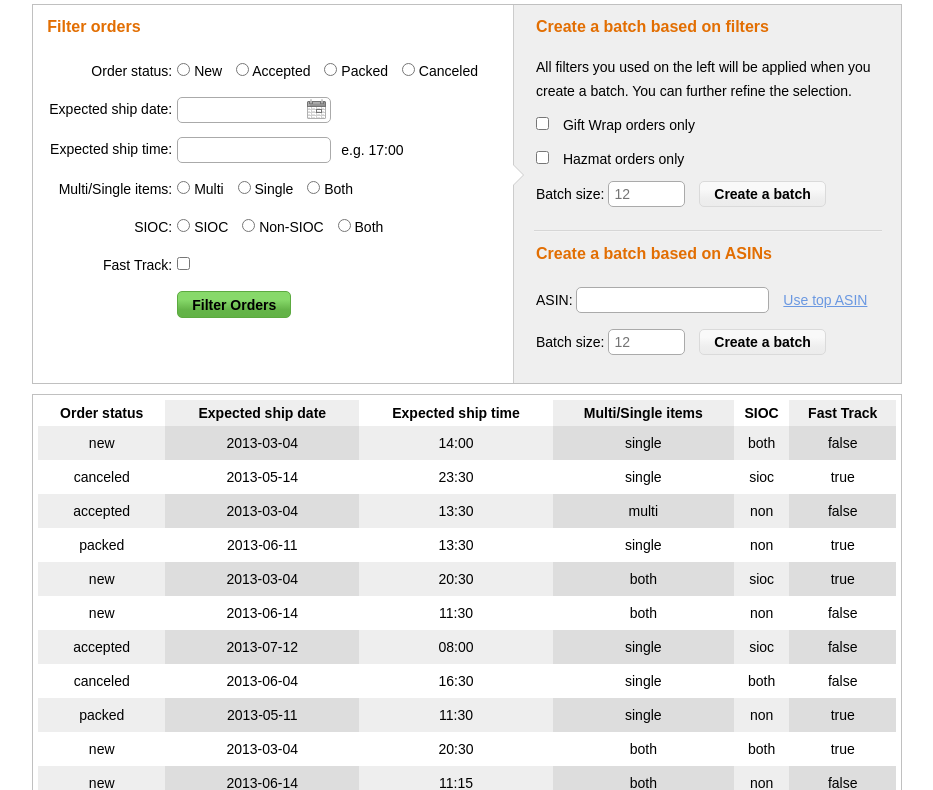
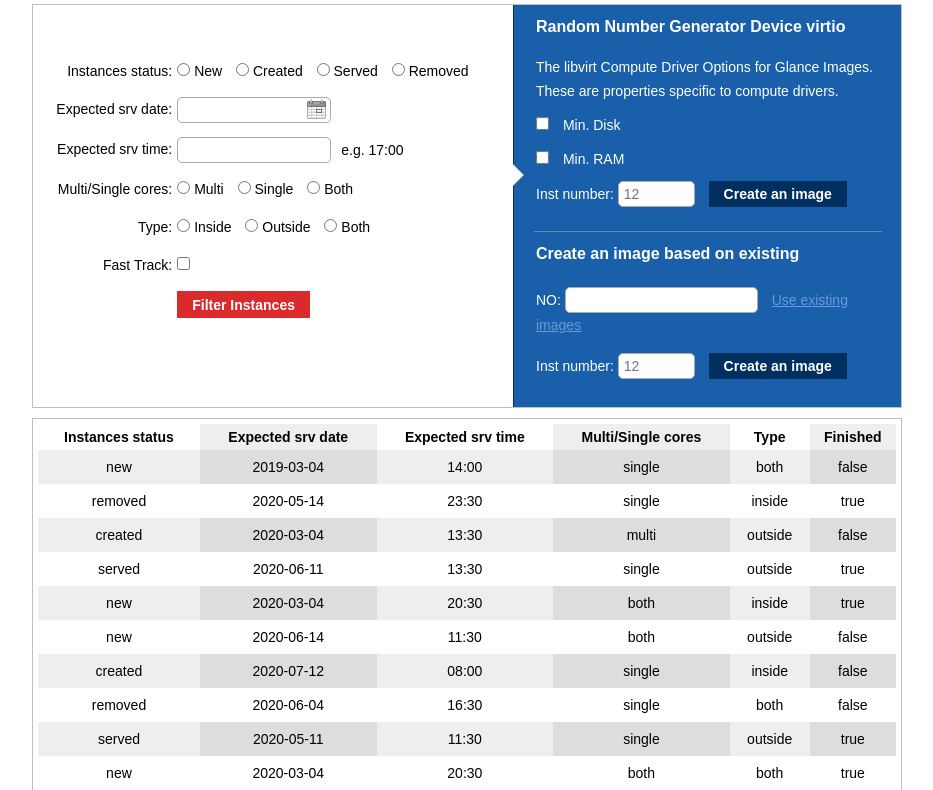
Before and after one commit to deanyan/angularjs-app, a website: page app/pretest.html in a window 1280 px wide. Shown: the part 59-849 px from the top of the page, without its empty margins (173-1106 px from the left). Drawn offline with nearby package versions, Linux system fonts and the light colour scheme.

Commit message:
Restylize

```diff
--- a/app/css/app.css
+++ b/app/css/app.css
@@ -588,7 +588,7 @@ fieldset {
 /* line 19, ../sass/app.sass */
 fieldset legend {
   padding-top: 10px;
-  color: #e26e02;
+  color: #fff;
   font-weight: bold;
   font-size: 16px;
 }
@@ -660,27 +660,19 @@ fieldset legend {
   padding: 0.3em 1em;
   display: inline-block;
   cursor: pointer;
-  -webkit-border-radius: 5px;
-  -moz-border-radius: 5px;
-  -ms-border-radius: 5px;
-  -o-border-radius: 5px;
-  border-radius: 5px;
   *zoom: 1;
-  background-image: -webkit-gradient(linear, 50% 0%, 50% 100%, color-stop(30%, #87d96a), color-stop(70%, #65b549), color-stop(100%, #62b246));
-  background-image: -webkit-linear-gradient(#87d96a 30%, #65b549 70%, #62b246);
-  background-image: -moz-linear-gradient(#87d96a 30%, #65b549 70%, #62b246);
-  background-image: -o-linear-gradient(#87d96a 30%, #65b549 70%, #62b246);
-  background-image: linear-gradient(#87d96a 30%, #65b549 70%, #62b246);
-  border: 1px solid #5caa40;
-  color: black;
+  background: #da2a2c;
+  border: 1px solid #da2a2c;
+  color: #fff;
   font-weight: bold;
 }
 /* line 74, ../sass/app.sass */
 .manage-orders .create-batch {
   float: right;
   width: 387px;
-  border-left: 1px solid #ccc;
-  background: #efefef;
+  color: #fff;
+  border-left: 1px solid #002f60;
+  background: #195fa9;
 }
 /* line 78, ../sass/app.sass */
 .manage-orders .create-batch fieldset {
@@ -713,13 +705,9 @@ fieldset legend {
 }
 /* line 97, ../sass/app.sass */
 .manage-orders .create-batch button {
-  background-image: -webkit-gradient(linear, 50% 0%, 50% 100%, color-stop(30%, #f9f9f9), color-stop(70%, #eeeeee), color-stop(100%, #ececec));
-  background-image: -webkit-linear-gradient(#f9f9f9 30%, #eeeeee 70%, #ececec);
-  background-image: -moz-linear-gradient(#f9f9f9 30%, #eeeeee 70%, #ececec);
-  background-image: -o-linear-gradient(#f9f9f9 30%, #eeeeee 70%, #ececec);
-  background-image: linear-gradient(#f9f9f9 30%, #eeeeee 70%, #ececec);
-  border: 1px solid #dadada;
-  color: black;
+  border: 1px solid #002f60;
+  background: #002f60;
+  color: #fff;
 }
 /* line 102, ../sass/app.sass */
 .manage-orders dl {
--- a/app/orders/orders.json
+++ b/app/orders/orders.json
@@ -1,86 +1,86 @@
 [
 	{"status": "new",
-		"date": "2013-03-04",
+		"date": "2019-03-04",
 		"time": "14:00",
 		"item": "single",
 		"sioc": "both",
 		"track": false
 	},
-	{"status": "canceled",
-		"date": "2013-05-14",
+	{"status": "removed",
+		"date": "2020-05-14",
 		"time": "23:30",
 		"item": "single",
-		"sioc": "sioc",
+		"sioc": "inside",
 		"track": true
 	},
-	{"status": "accepted",
-		"date": "2013-03-04",
+	{"status": "created",
+		"date": "2020-03-04",
 		"time": "13:30",
 		"item": "multi",
-		"sioc": "non",
+		"sioc": "outside",
 		"track": false
 	},
-	{"status": "packed",
-		"date": "2013-06-11",
+	{"status": "served",
+		"date": "2020-06-11",
 		"time": "13:30",
 		"item": "single",
-		"sioc": "non",
+		"sioc": "outside",
 		"track": true
 	},
 	{"status": "new",
-		"date": "2013-03-04",
+		"date": "2020-03-04",
 		"time": "20:30",
 		"item": "both",
-		"sioc": "sioc",
+		"sioc": "inside",
 		"track": true
 	},
 	{"status": "new",
-		"date": "2013-06-14",
+		"date": "2020-06-14",
 		"time": "11:30",
 		"item": "both",
-		"sioc": "non",
+		"sioc": "outside",
 		"track": false
 	},
-	{"status": "accepted",
-		"date": "2013-07-12",
+	{"status": "created",
+		"date": "2020-07-12",
 		"time": "08:00",
 		"item": "single",
-		"sioc": "sioc",
+		"sioc": "inside",
 		"track": false
 	},
-	{"status": "canceled",
-		"date": "2013-06-04",
+	{"status": "removed",
+		"date": "2020-06-04",
 		"time": "16:30",
 		"item": "single",
 		"sioc": "both",
 		"track": false
 	},
-	{"status": "packed",
-		"date": "2013-05-11",
+	{"status": "served",
+		"date": "2020-05-11",
 		"time": "11:30",
 		"item": "single",
-		"sioc": "non",
+		"sioc": "outside",
 		"track": true
 	},
 	{"status": "new",
-		"date": "2013-03-04",
+		"date": "2020-03-04",
 		"time": "20:30",
 		"item": "both",
 		"sioc": "both",
 		"track": true
 	},
 	{"status": "new",
-		"date": "2013-06-14",
+		"date": "2020-06-14",
 		"time": "11:15",
 		"item": "both",
 		"sioc": "non",
 		"track": false
 	},
-	{"status": "accepted",
-		"date": "2013-06-02",
+	{"status": "created",
+		"date": "2020-06-02",
 		"time": "09:00",
 		"item": "multi",
-		"sioc": "sioc",
+		"sioc": "inside",
 		"track": false
 	}
 ]
--- a/app/partials/filter-orders.html
+++ b/app/partials/filter-orders.html
@@ -1,37 +1,37 @@
 <div class="main">
-<h2>Manage orders</h2>
+<h2>Manage Instances</h2>
 	<section class="manage-orders">
 		<div class="filter-orders">
 			<fieldset>
-				<legend>Filter orders</legend>
+				<legend>Filter instances</legend>
 				<form name="form" ng-model="filterOrders" class="ng-model: filterOrders">
 					<dl>
-						<dt>Order status:</dt>
+						<dt>Instances status:</dt>
 						<dd>
 							<input type="radio" ng-model="search.status" name="orderStatus" value="new" id="newOrder" class="new-order" />
 							<label for="newOrder">New</label>
-							<input type="radio" ng-model="search.status" name="orderStatus" value="accepted" id="acceptedOrder" class="accept-order" />
-							<label for="acceptedOrder">Accepted</label>
-							<input type="radio" ng-model="search.status" name="orderStatus" value="packed" id="packedOrder" class="packed-order" />
-							<label for="packedOrder">Packed</label>
-							<input type="radio" ng-model="search.status" name="orderStatus" value="canceled" id="canceledOrder" class="canceled-order" />
-							<label for="canceledOrder">Canceled</label>
+							<input type="radio" ng-model="search.status" name="orderStatus" value="created" id="acceptedOrder" class="accept-order" />
+							<label for="acceptedOrder">Created</label>
+							<input type="radio" ng-model="search.status" name="orderStatus" value="served" id="packedOrder" class="packed-order" />
+							<label for="packedOrder">Served</label>
+							<input type="radio" ng-model="search.status" name="orderStatus" value="removed" id="canceledOrder" class="canceled-order" />
+							<label for="canceledOrder">Removed</label>
 						</dd>
 					</dl>
 					<dl>
-						<dt>Expected ship date:</dt>
+						<dt>Expected srv date:</dt>
 						<dd>
 							<input type="text" name="shipDate" id="shipDate" class="ship-date" ng-model="datepicker.date" data-date-format="yyyy-mm-dd" bs-datepicker />
 						</dd>
 					</dl>
 					<dl>
-						<dt>Expected ship time:</dt>
+						<dt>Expected srv time:</dt>
 						<dd>
 							<input type="text" ng-model="search.time" name="shipTime" id="shipTime" class="ship-time" /><span>e.g. 17:00</span>
 						</dd>
 					</dl>
 					<dl>
-						<dt>Multi/Single items:</dt>
+						<dt>Multi/Single cores:</dt>
 						<dd>
 						<input type="radio" ng-model="search.item" name="itemType" value="multi" id="multiType" class="multi-type" />
 						<label for="multiType">Multi</label>
@@ -42,12 +42,12 @@
 						</dd>
 					</dl>
 					<dl>
-						<dt>SIOC:</dt>
+						<dt>Type:</dt>
 						<dd>
-						<input type="radio" ng-model="search.sioc" name="sioc" value="sioc" id="sioc" class="sioc" />
-						<label for="sioc">SIOC</label>
-						<input type="radio" ng-model="search.sioc" name="sioc" value="non" id="nonSioc" class="non-sioc" />
-						<label for="nonSioc">Non-SIOC</label>
+						<input type="radio" ng-model="search.sioc" name="sioc" value="inside" id="sioc" class="sioc" />
+						<label for="sioc">Inside</label>
+						<input type="radio" ng-model="search.sioc" name="sioc" value="outside" id="nonSioc" class="non-sioc" />
+						<label for="nonSioc">Outside</label>
 						<input type="radio" ng-model="search.sioc" name="sioc" value="both" id="both" class="both" />
 						<label for="both">Both</label>
 						</dd>
@@ -60,7 +60,7 @@
 					</dl>
 					<dl>
 						<dt>&nbsp;</dt>
-						<dd><button value="Filter Orders" ng-click="filter()">Filter Orders</button></dd>
+						<dd><button value="Filter Orders" ng-click="filter()">Filter Instances</button></dd>
 					</dl>
 				</form>
 			</fieldset>
@@ -68,34 +68,34 @@
 		<div class="create-batch">
 			<form name="createBatch">
 				<fieldset>
-					<legend>Create a batch based on filters</legend>
-					<p>All filters you used on the left will be applied when you create a batch. You can further refine the selection.</p>
+					<legend> Random Number Generator Device virtio</legend>
+					<p>The libvirt Compute Driver Options for Glance Images. These are properties specific to compute drivers.</p>
 					<p>
 						<input type="checkbox" name="giftWrap" id="giftWrap" class="gift-wrap" />
-						<label for="giftWrap">Gift Wrap orders only</label>
+						<label for="giftWrap">Min. Disk</label>
 					</p>
 					<p>
 						<input type="checkbox" name="hazmat" id="hazmat" class="hazmat" />
-						<label for="hazmat">Hazmat orders only</label>
+						<label for="hazmat">Min. RAM</label>
 					</p>
 					<p>
-						<label for="batchSize">Batch size:</label>
+						<label for="batchSize">Inst number:</label>
 						<input type="text" name="batchSize" id="batchSize" class="batch-size" placeholder="{{orders.length}}" />
-						<button>Create a batch</button>
+						<button>Create an image</button>
 					</p>
 				</fieldset>
 				<hr align="center">
 				<fieldset class="asin-base">
-					<legend>Create a batch based on ASINs</legend>
+					<legend>Create an image based on existing</legend>
 					<p>
-						<label for="asin">ASIN:</label>
+						<label for="asin">NO:</label>
 						<input type="text" name="asin" id="asin" class="asin" />
-						<a href="#" class="use-asin">Use top ASIN</a>
+						<a href="#" class="use-asin">Use existing images</a>
 					</p>
 					<p>
-						<label for="batchSize">Batch size:</label>
+						<label for="batchSize">Inst number:</label>
 						<input type="text" name="batchSize" id="batchSize" class="batch-size" placeholder="{{orders.length}}" />
-						<button>Create a batch</button>
+						<button>Create an image</button>
 					</p>
 				</fieldset>
 			</form>
@@ -105,12 +105,12 @@
 		<table>
 			<thead>
 				<tr>
-					<th>Order status</th>
-					<th>Expected ship date</th>
-					<th>Expected ship time</th>
-					<th>Multi/Single items</th>
-					<th>SIOC</th>
-					<th>Fast Track</th>
+					<th>Instances status</th>
+					<th>Expected srv date</th>
+					<th>Expected srv time</th>
+					<th>Multi/Single cores</th>
+					<th>Type</th>
+					<th>Finished</th>
 				</tr>
 			</thead>
 			<tbody>
--- a/app/pretest.html
+++ b/app/pretest.html
@@ -7,7 +7,7 @@
 <head>
   <meta charset="utf-8">
   <meta http-equiv="X-UA-Compatible" content="IE=edge,chrome=1">
-  <title>Manage Orders</title>
+  <title>Manage Instances</title>
   <!--[if IE]><script src="http://html5shiv.googlecode.com/svn/trunk/html5.js"></script><![endif]-->
   <!--[if lte IE 8]>
 	<script src="js/json3.min.js"></script>
```
